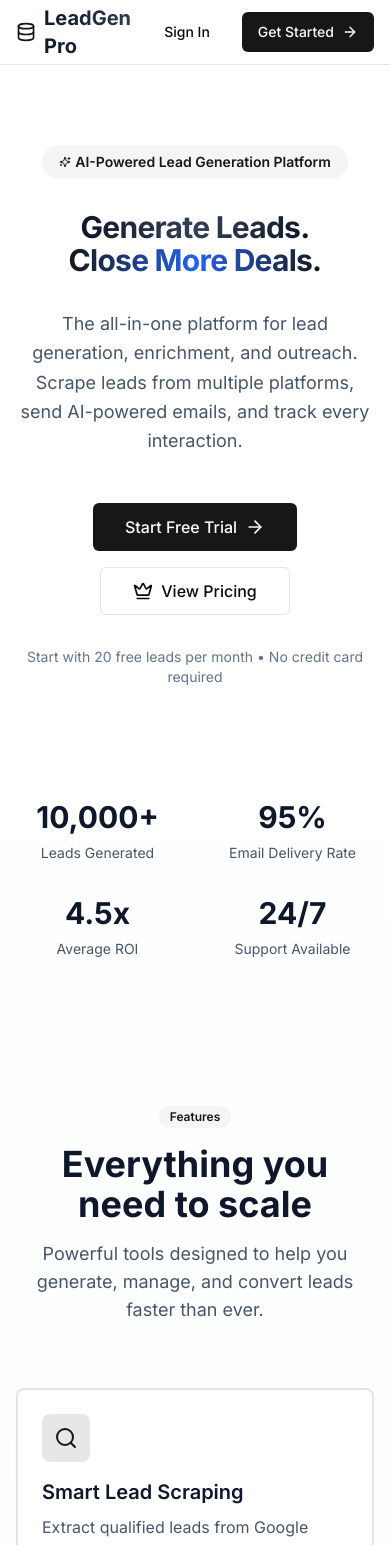
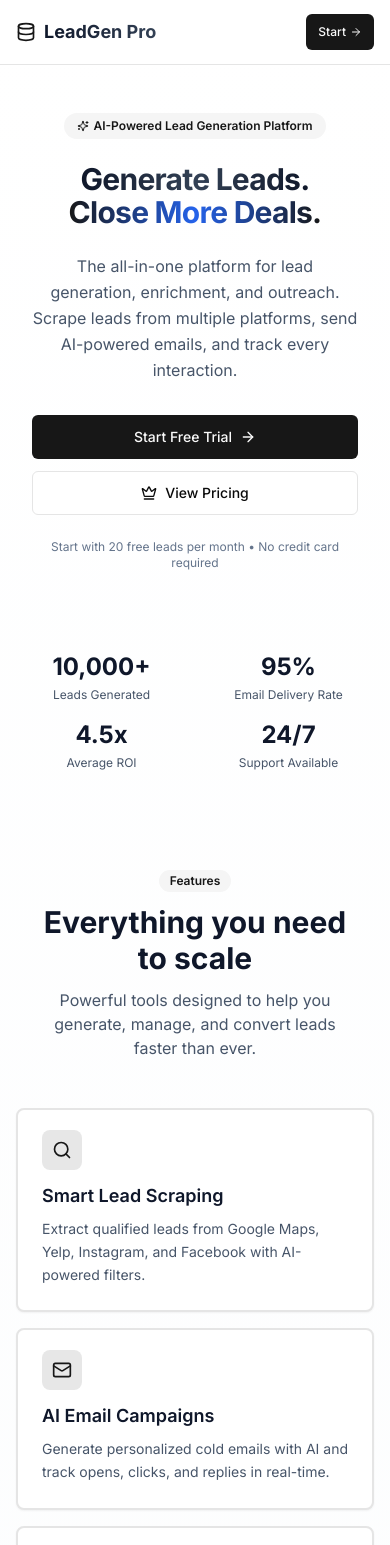
Before and after one commit to jabinweb/leadgen, a Next.js app: page / in a window 390 px wide. Shown: the top 1545 px of the page. Built offline with nearby package versions, Linux system fonts and the light colour scheme; no server answers.

Commit message:
fixed mobile view

```diff
--- a/app/page.tsx
+++ b/app/page.tsx
@@ -104,13 +104,13 @@ export default function HomePage() {
       <header className="sticky top-0 z-50 w-full border-b bg-white/80 backdrop-blur-lg dark:bg-slate-950/80">
         <nav className="container mx-auto px-4 h-16 flex items-center justify-between">
           <div className="flex items-center gap-2">
-            <Database className="h-6 w-6 text-primary" />
-            <span className="text-xl font-bold bg-gradient-to-r from-slate-900 to-slate-700 dark:from-white dark:to-slate-300 bg-clip-text text-transparent">
+            <Database className="h-5 w-5 sm:h-6 sm:w-6 text-primary" />
+            <span className="text-lg sm:text-xl font-bold bg-gradient-to-r from-slate-900 to-slate-700 dark:from-white dark:to-slate-300 bg-clip-text text-transparent">
               LeadGen Pro
             </span>
           </div>
 
-          <div className="hidden md:flex items-center gap-8">
+          <div className="hidden lg:flex items-center gap-8">
             <Link href="#features" className="text-sm font-medium text-slate-600 hover:text-slate-900 dark:text-slate-400 dark:hover:text-white transition-colors">
               Features
             </Link>
@@ -122,14 +122,15 @@ export default function HomePage() {
             </Link>
           </div>
 
-          <div className="flex items-center gap-4">
-            <Button variant="ghost" asChild>
+          <div className="flex items-center gap-2 sm:gap-4">
+            <Button variant="ghost" size="sm" className="hidden sm:flex" asChild>
               <Link href="/auth/signin">Sign In</Link>
             </Button>
-            <Button asChild>
+            <Button size="sm" className="text-xs sm:text-sm" asChild>
               <Link href="/pricing">
-                Get Started
-                <ArrowRight className="ml-2 h-4 w-4" />
+                <span className="hidden sm:inline">Get Started</span>
+                <span className="sm:hidden">Start</span>
+                <ArrowRight className="ml-1 sm:ml-2 h-3 w-3 sm:h-4 sm:w-4" />
               </Link>
             </Button>
           </div>
@@ -137,14 +138,14 @@ export default function HomePage() {
       </header>
 
       {/* Hero Section */}
-      <section className="container mx-auto px-4 pt-20 md:pt-32 pb-16 md:pb-24 max-w-6xl">
-        <div className="text-center space-y-8">
-          <Badge variant="secondary" className="px-4 py-1.5 text-sm">
+      <section className="container mx-auto px-4 pt-12 sm:pt-20 md:pt-32 pb-12 sm:pb-16 md:pb-24 max-w-6xl">
+        <div className="text-center space-y-6 sm:space-y-8">
+          <Badge variant="secondary" className="px-3 sm:px-4 py-1 sm:py-1.5 text-xs sm:text-sm">
             <Sparkles className="w-3 h-3 mr-1 inline" />
             AI-Powered Lead Generation Platform
           </Badge>
 
-          <h1 className="text-3xl md:text-5xl lg:text-6xl font-bold tracking-tight !leading-[1.1em]">
+          <h1 className="text-3xl sm:text-4xl md:text-5xl lg:text-6xl font-bold tracking-tight !leading-[1.1em] px-4">
             <span className="bg-gradient-to-r from-slate-900 via-slate-700 to-slate-900 dark:from-white dark:via-slate-300 dark:to-white bg-clip-text text-transparent">
               Generate Leads.
             </span>
@@ -154,41 +155,41 @@ export default function HomePage() {
             </span>
           </h1>
 
-          <p className="text-lg md:text-xl text-slate-600 dark:text-slate-400 max-w-3xl mx-auto leading-relaxed">
+          <p className="text-base sm:text-lg md:text-xl text-slate-600 dark:text-slate-400 max-w-3xl mx-auto leading-relaxed px-4">
             The all-in-one platform for lead generation, enrichment, and outreach.
             Scrape leads from multiple platforms, send AI-powered emails, and track every interaction.
           </p>
 
-          <div className="flex flex-col sm:flex-row items-center justify-center gap-4 pt-4">
-            <Button size="lg" className="text-base px-8 h-12" asChild>
+          <div className="flex flex-col sm:flex-row items-center justify-center gap-3 sm:gap-4 pt-2 sm:pt-4 px-4">
+            <Button size="lg" className="w-full sm:w-auto text-sm sm:text-base px-6 sm:px-8 h-11 sm:h-12" asChild>
               <Link href="/pricing">
                 Start Free Trial
-                <ArrowRight className="ml-2 h-5 w-5" />
+                <ArrowRight className="ml-2 h-4 w-4 sm:h-5 sm:w-5" />
               </Link>
             </Button>
-            <Button size="lg" variant="outline" className="text-base px-8 h-12" asChild>
+            <Button size="lg" variant="outline" className="w-full sm:w-auto text-sm sm:text-base px-6 sm:px-8 h-11 sm:h-12" asChild>
               <Link href="/pricing">
-                <Crown className="mr-2 h-5 w-5" />
+                <Crown className="mr-2 h-4 w-4 sm:h-5 sm:w-5" />
                 View Pricing
               </Link>
             </Button>
           </div>
 
-          <p className="text-sm text-slate-500 dark:text-slate-500">
+          <p className="text-xs sm:text-sm text-slate-500 dark:text-slate-500 px-4">
             Start with 20 free leads per month • No credit card required
           </p>
         </div>
       </section>
 
       {/* Stats Section */}
-      <section className="container mx-auto px-4 py-12 max-w-6xl">
-        <div className="grid grid-cols-2 md:grid-cols-4 gap-8">
+      <section className="container mx-auto px-4 py-8 sm:py-12 max-w-6xl">
+        <div className="grid grid-cols-2 md:grid-cols-4 gap-4 sm:gap-8">
           {stats.map((stat, index) => (
             <div key={index} className="text-center">
-              <div className="text-3xl md:text-4xl font-bold text-slate-900 dark:text-white mb-2">
+              <div className="text-2xl sm:text-3xl md:text-4xl font-bold text-slate-900 dark:text-white mb-1 sm:mb-2">
                 {stat.value}
               </div>
-              <div className="text-sm text-slate-600 dark:text-slate-400">
+              <div className="text-xs sm:text-sm text-slate-600 dark:text-slate-400">
                 {stat.label}
               </div>
             </div>
@@ -197,28 +198,28 @@ export default function HomePage() {
       </section>
 
       {/* Features Section */}
-      <section id="features" className="container mx-auto px-4 py-24 max-w-6xl">
-        <div className="text-center mb-16">
-          <Badge variant="secondary" className="mb-4">Features</Badge>
-          <h2 className="text-4xl md:text-5xl font-bold text-slate-900 dark:text-white mb-4">
+      <section id="features" className="container mx-auto px-4 py-16 sm:py-24 max-w-6xl">
+        <div className="text-center mb-12 sm:mb-16">
+          <Badge variant="secondary" className="mb-3 sm:mb-4">Features</Badge>
+          <h2 className="text-3xl sm:text-4xl md:text-5xl font-bold text-slate-900 dark:text-white mb-3 sm:mb-4 px-4">
             Everything you need to scale
           </h2>
-          <p className="text-lg text-slate-600 dark:text-slate-400 max-w-2xl mx-auto">
+          <p className="text-base sm:text-lg text-slate-600 dark:text-slate-400 max-w-2xl mx-auto px-4">
             Powerful tools designed to help you generate, manage, and convert leads faster than ever.
           </p>
         </div>
 
-        <div className="grid gap-8 md:grid-cols-2 lg:grid-cols-3">
+        <div className="grid gap-4 sm:gap-6 md:gap-8 sm:grid-cols-2 lg:grid-cols-3">
           {features.map((feature, index) => (
             <Card key={index} className="border-2 hover:border-primary/50 transition-all hover:shadow-lg">
-              <CardContent className="pt-6">
-                <div className="rounded-lg bg-primary/10 w-12 h-12 flex items-center justify-center mb-4">
-                  <feature.icon className="h-6 w-6 text-primary" />
+              <CardContent className="pt-5 sm:pt-6">
+                <div className="rounded-lg bg-primary/10 w-10 h-10 sm:w-12 sm:h-12 flex items-center justify-center mb-3 sm:mb-4">
+                  <feature.icon className="h-5 w-5 sm:h-6 sm:w-6 text-primary" />
                 </div>
-                <h3 className="text-xl font-semibold text-slate-900 dark:text-white mb-2">
+                <h3 className="text-lg sm:text-xl font-semibold text-slate-900 dark:text-white mb-2">
                   {feature.title}
                 </h3>
-                <p className="text-slate-600 dark:text-slate-400 leading-relaxed">
+                <p className="text-sm sm:text-base text-slate-600 dark:text-slate-400 leading-relaxed">
                   {feature.description}
                 </p>
               </CardContent>
@@ -228,42 +229,42 @@ export default function HomePage() {
       </section>
 
       {/* How It Works */}
-      <section className="bg-slate-100 dark:bg-slate-900 py-24">
+      <section className="bg-slate-100 dark:bg-slate-900 py-16 sm:py-24">
         <div className="container mx-auto px-4 max-w-6xl">
-          <div className="text-center mb-16">
-            <Badge variant="secondary" className="mb-4">How It Works</Badge>
-            <h2 className="text-4xl md:text-5xl font-bold text-slate-900 dark:text-white mb-4">
+          <div className="text-center mb-12 sm:mb-16">
+            <Badge variant="secondary" className="mb-3 sm:mb-4">How It Works</Badge>
+            <h2 className="text-3xl sm:text-4xl md:text-5xl font-bold text-slate-900 dark:text-white mb-3 sm:mb-4 px-4">
               Simple 3-step process
             </h2>
           </div>
 
-          <div className="grid md:grid-cols-3 gap-8">
+          <div className="grid sm:grid-cols-3 gap-6 sm:gap-8">
             <div className="text-center">
-              <div className="rounded-full bg-primary text-white w-16 h-16 flex items-center justify-center text-2xl font-bold mx-auto mb-4">
+              <div className="rounded-full bg-primary text-white w-14 h-14 sm:w-16 sm:h-16 flex items-center justify-center text-xl sm:text-2xl font-bold mx-auto mb-3 sm:mb-4">
                 1
               </div>
-              <h3 className="text-xl font-semibold mb-2">Scrape Leads</h3>
-              <p className="text-slate-600 dark:text-slate-400">
+              <h3 className="text-lg sm:text-xl font-semibold mb-2">Scrape Leads</h3>
+              <p className="text-sm sm:text-base text-slate-600 dark:text-slate-400">
                 Extract qualified leads from multiple platforms with smart filters
               </p>
             </div>
 
             <div className="text-center">
-              <div className="rounded-full bg-primary text-white w-16 h-16 flex items-center justify-center text-2xl font-bold mx-auto mb-4">
+              <div className="rounded-full bg-primary text-white w-14 h-14 sm:w-16 sm:h-16 flex items-center justify-center text-xl sm:text-2xl font-bold mx-auto mb-3 sm:mb-4">
                 2
               </div>
-              <h3 className="text-xl font-semibold mb-2">Enrich & Organize</h3>
-              <p className="text-slate-600 dark:text-slate-400">
+              <h3 className="text-lg sm:text-xl font-semibold mb-2">Enrich & Organize</h3>
+              <p className="text-sm sm:text-base text-slate-600 dark:text-slate-400">
                 Automatically enrich with company data and remove duplicates
               </p>
             </div>
 
             <div className="text-center">
-              <div className="rounded-full bg-primary text-white w-16 h-16 flex items-center justify-center text-2xl font-bold mx-auto mb-4">
+              <div className="rounded-full bg-primary text-white w-14 h-14 sm:w-16 sm:h-16 flex items-center justify-center text-xl sm:text-2xl font-bold mx-auto mb-3 sm:mb-4">
                 3
               </div>
-              <h3 className="text-xl font-semibold mb-2">Send & Track</h3>
-              <p className="text-slate-600 dark:text-slate-400">
+              <h3 className="text-lg sm:text-xl font-semibold mb-2">Send & Track</h3>
+              <p className="text-sm sm:text-base text-slate-600 dark:text-slate-400">
                 Launch AI-powered email campaigns and track every interaction
               </p>
             </div>
@@ -272,64 +273,64 @@ export default function HomePage() {
       </section>
 
       {/* Benefits Section */}
-      <section id="benefits" className="container mx-auto px-4 py-24 max-w-6xl">
-        <div className="grid md:grid-cols-2 gap-12 items-center">
+      <section id="benefits" className="container mx-auto px-4 py-16 sm:py-24 max-w-6xl">
+        <div className="grid md:grid-cols-2 gap-8 sm:gap-12 items-center">
           <div>
-            <Badge variant="secondary" className="mb-4">Why Choose Us</Badge>
-            <h2 className="text-4xl md:text-5xl font-bold text-slate-900 dark:text-white mb-6">
+            <Badge variant="secondary" className="mb-3 sm:mb-4">Why Choose Us</Badge>
+            <h2 className="text-3xl sm:text-4xl md:text-5xl font-bold text-slate-900 dark:text-white mb-4 sm:mb-6">
               Built for growth, designed for success
             </h2>
-            <p className="text-lg text-slate-600 dark:text-slate-400 mb-8">
+            <p className="text-base sm:text-lg text-slate-600 dark:text-slate-400 mb-6 sm:mb-8">
               Join thousands of businesses using LeadGen Pro to streamline their lead generation
               and close more deals every month.
             </p>
 
-            <div className="space-y-3">
+            <div className="space-y-2 sm:space-y-3">
               {benefits.map((benefit, index) => (
-                <div key={index} className="flex items-center gap-3">
-                  <CheckCircle2 className="h-5 w-5 text-green-500 flex-shrink-0" />
-                  <span className="text-slate-700 dark:text-slate-300">{benefit}</span>
+                <div key={index} className="flex items-center gap-2 sm:gap-3">
+                  <CheckCircle2 className="h-4 w-4 sm:h-5 sm:w-5 text-green-500 flex-shrink-0" />
+                  <span className="text-sm sm:text-base text-slate-700 dark:text-slate-300">{benefit}</span>
                 </div>
               ))}
             </div>
           </div>
 
-          <div className="grid grid-cols-2 gap-4">
+          <div className="grid grid-cols-2 gap-3 sm:gap-4">
             <Card className="border-2">
-              <CardContent className="pt-6">
-                <Shield className="h-8 w-8 text-primary mb-3" />
-                <h3 className="font-semibold mb-1">Secure & Compliant</h3>
-                <p className="text-sm text-slate-600 dark:text-slate-400">
+              <CardContent className="pt-4 sm:pt-6">
+                <Shield className="h-6 w-6 sm:h-8 sm:w-8 text-primary mb-2 sm:mb-3" />
+                <h3 className="text-sm sm:text-base font-semibold mb-1">Secure & Compliant</h3>
+                <p className="text-xs sm:text-sm text-slate-600 dark:text-slate-400">
                   GDPR compliant with enterprise-grade security
                 </p>
               </CardContent>
             </Card>
 
             <Card className="border-2">
-              <CardContent className="pt-6">
-                <Users className="h-8 w-8 text-primary mb-3" />
-                <h3 className="font-semibold mb-1">Expert Support</h3>
-                <p className="text-sm text-slate-600 dark:text-slate-400">
+              <CardContent className="pt-4 sm:pt-6">
+                <Users className="h-6 w-6 sm:h-8 sm:w-8 text-primary mb-2 sm:mb-3" />
+                <h3 className="text-sm sm:text-base font-semibold mb-1">Expert Support</h3>
+                <p className="text-xs sm:text-sm text-slate-600 dark:text-slate-400">
                   24/7 priority support for all paid plans
                 </p>
               </CardContent>
             </Card>
 
             <Card className="border-2">
-              <CardContent className="pt-6">
-                <Globe className="h-8 w-8 text-primary mb-3" />
-                <h3 className="font-semibold mb-1">Global Reach</h3>
-                <p className="text-sm text-slate-600 dark:text-slate-400">
+              <CardContent className="pt-4 sm:pt-6">
+                <Globe className="h-6 w-6 sm:h-8 sm:w-8 text-primary mb-2 sm:mb-3" />
+                <h3 className="text-sm sm:text-base font-semibold mb-1">Global Reach</h3>
+                <p className="text-xs sm:text-sm text-slate-600 dark:text-slate-400">
                   Scrape leads from anywhere in the world
                 </p>
               </CardContent>
             </Card>
 
             <Card className="border-2">
-              <CardContent className="pt-6">
-                <MessageSquare className="h-8 w-8 text-primary mb-3" />
-                <h3 className="font-semibold mb-1">AI-Powered</h3>
-                <p className="text-sm text-slate-600 dark:text-slate-400">
+              <CardContent className="pt-4 sm:pt-6">
+                <MessageSquare className="h-6 w-6 sm:h-8 sm:w-8 text-primary mb-2 sm:mb-3" />
+                <h3 className="text-sm sm:text-base font-semibold mb-1">AI-Powered</h3>
+                <p className="text-xs sm:text-sm text-slate-600 dark:text-slate-400">
                   Smart email generation with Gemini AI
                 </p>
               </CardContent>
@@ -339,22 +340,22 @@ export default function HomePage() {
       </section>
 
       {/* Final CTA */}
-      <section className="bg-gradient-to-r from-primary to-blue-600 py-20">
+      <section className="bg-gradient-to-r from-primary to-blue-600 py-16 sm:py-20">
         <div className="container mx-auto px-4 max-w-4xl text-center">
-          <h2 className="text-4xl md:text-5xl font-bold text-white mb-6">
+          <h2 className="text-3xl sm:text-4xl md:text-5xl font-bold text-white mb-4 sm:mb-6 px-4">
             Ready to 10x your lead generation?
           </h2>
-          <p className="text-xl text-white/90 mb-8 max-w-2xl mx-auto">
+          <p className="text-base sm:text-xl text-white/90 mb-6 sm:mb-8 max-w-2xl mx-auto px-4">
             Join thousands of businesses already using LeadGen Pro. Start your free trial today.
           </p>
-          <div className="flex flex-col sm:flex-row items-center justify-center gap-4">
-            <Button size="lg" variant="secondary" className="text-base px-8 h-12" asChild>
+          <div className="flex flex-col sm:flex-row items-center justify-center gap-3 sm:gap-4 px-4">
+            <Button size="lg" variant="secondary" className="w-full sm:w-auto text-sm sm:text-base px-6 sm:px-8 h-11 sm:h-12" asChild>
               <Link href="/pricing">
                 Start Free Trial
-                <ArrowRight className="ml-2 h-5 w-5" />
+                <ArrowRight className="ml-2 h-4 w-4 sm:h-5 sm:w-5" />
               </Link>
             </Button>
-            <Button size="lg" variant="outline" className="text-base px-8 h-12 bg-white/10 text-white border-white/20 hover:bg-white/20" asChild>
+            <Button size="lg" variant="outline" className="w-full sm:w-auto text-sm sm:text-base px-6 sm:px-8 h-11 sm:h-12 bg-white/10 text-white border-white/20 hover:bg-white/20" asChild>
               <Link href="/pricing">View All Plans</Link>
             </Button>
           </div>
@@ -363,22 +364,22 @@ export default function HomePage() {
 
       {/* Footer */}
       <footer className="border-t bg-slate-50 dark:bg-slate-900">
-        <div className="container mx-auto px-4 py-12 max-w-6xl">
-          <div className="grid md:grid-cols-4 gap-8">
-            <div className="md:col-span-2">
-              <div className="flex items-center gap-2 mb-4">
-                <Database className="h-6 w-6 text-primary" />
-                <span className="text-lg font-bold">LeadGen Pro</span>
+        <div className="container mx-auto px-4 py-8 sm:py-12 max-w-6xl">
+          <div className="grid sm:grid-cols-2 md:grid-cols-4 gap-6 sm:gap-8">
+            <div className="sm:col-span-2">
+              <div className="flex items-center gap-2 mb-3 sm:mb-4">
+                <Database className="h-5 w-5 sm:h-6 sm:w-6 text-primary" />
+                <span className="text-base sm:text-lg font-bold">LeadGen Pro</span>
               </div>
-              <p className="text-sm text-slate-600 dark:text-slate-400 mb-4">
+              <p className="text-xs sm:text-sm text-slate-600 dark:text-slate-400 mb-3 sm:mb-4">
                 The most powerful lead generation platform for modern businesses.
                 Generate, enrich, and convert leads at scale.
               </p>
             </div>
 
             <div>
-              <h3 className="font-semibold mb-4">Product</h3>
-              <ul className="space-y-2 text-sm">
+              <h3 className="text-sm sm:text-base font-semibold mb-3 sm:mb-4">Product</h3>
+              <ul className="space-y-1.5 sm:space-y-2 text-xs sm:text-sm">
                 <li><Link href="#features" className="text-slate-600 hover:text-slate-900 dark:text-slate-400 dark:hover:text-white">Features</Link></li>
                 <li><Link href="/pricing" className="text-slate-600 hover:text-slate-900 dark:text-slate-400 dark:hover:text-white">Pricing</Link></li>
                 <li><Link href="/pricing" className="text-slate-600 hover:text-slate-900 dark:text-slate-400 dark:hover:text-white">Plans</Link></li>
@@ -386,15 +387,15 @@ export default function HomePage() {
             </div>
 
             <div>
-              <h3 className="font-semibold mb-4">Company</h3>
-              <ul className="space-y-2 text-sm">
+              <h3 className="text-sm sm:text-base font-semibold mb-3 sm:mb-4">Company</h3>
+              <ul className="space-y-1.5 sm:space-y-2 text-xs sm:text-sm">
                 <li><Link href="/auth/signin" className="text-slate-600 hover:text-slate-900 dark:text-slate-400 dark:hover:text-white">Sign In</Link></li>
                 <li><Link href="/pricing" className="text-slate-600 hover:text-slate-900 dark:text-slate-400 dark:hover:text-white">Get Started</Link></li>
               </ul>
             </div>
           </div>
 
-          <div className="border-t mt-12 pt-8 text-center text-sm text-slate-600 dark:text-slate-400">
+          <div className="border-t mt-8 sm:mt-12 pt-6 sm:pt-8 text-center text-xs sm:text-sm text-slate-600 dark:text-slate-400">
             <p>&copy; {new Date().getFullYear()} LeadGen Pro. All rights reserved.</p>
           </div>
         </div>
```
Also changed, not shown: components/layout/navbar.tsx (+16 -10 lines).
